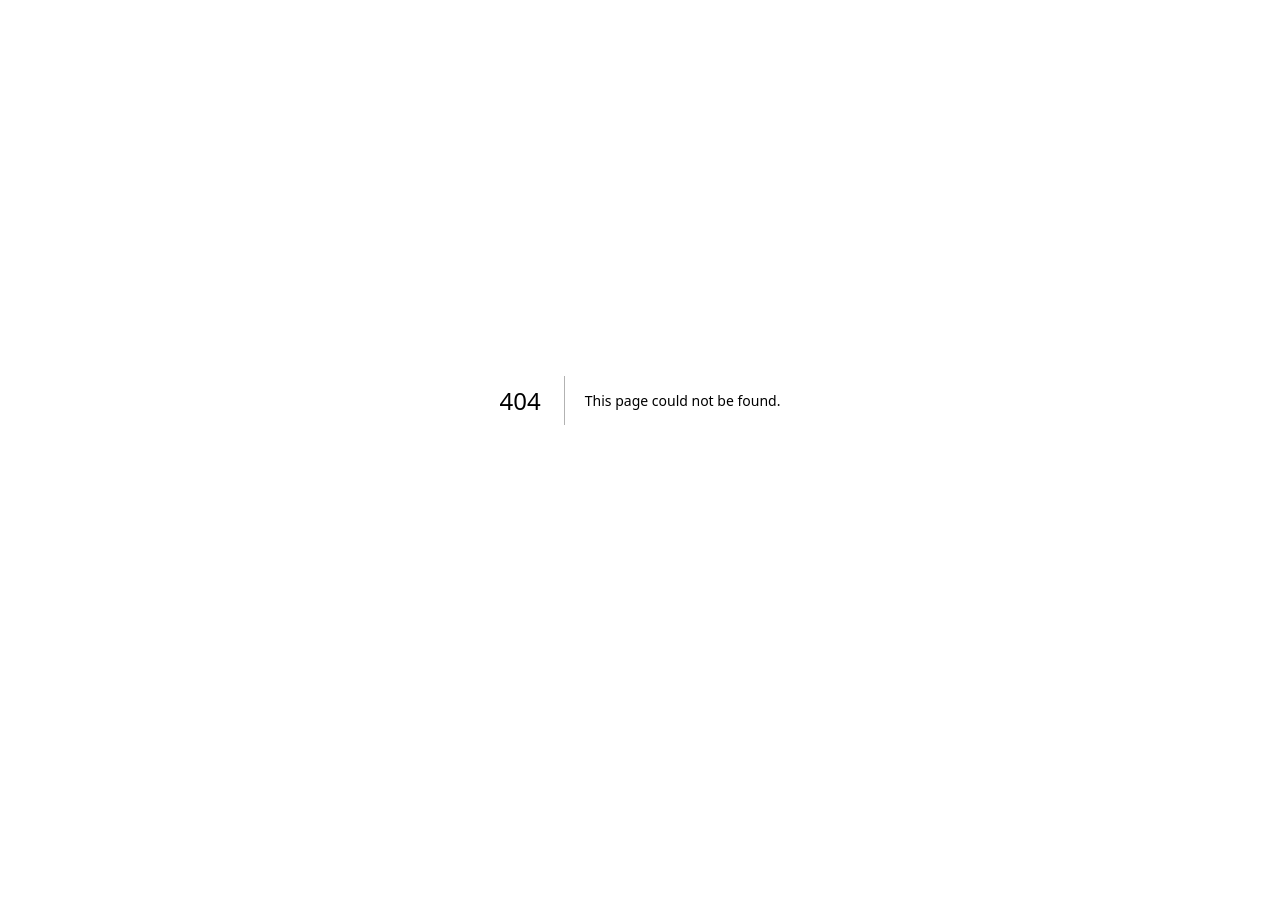
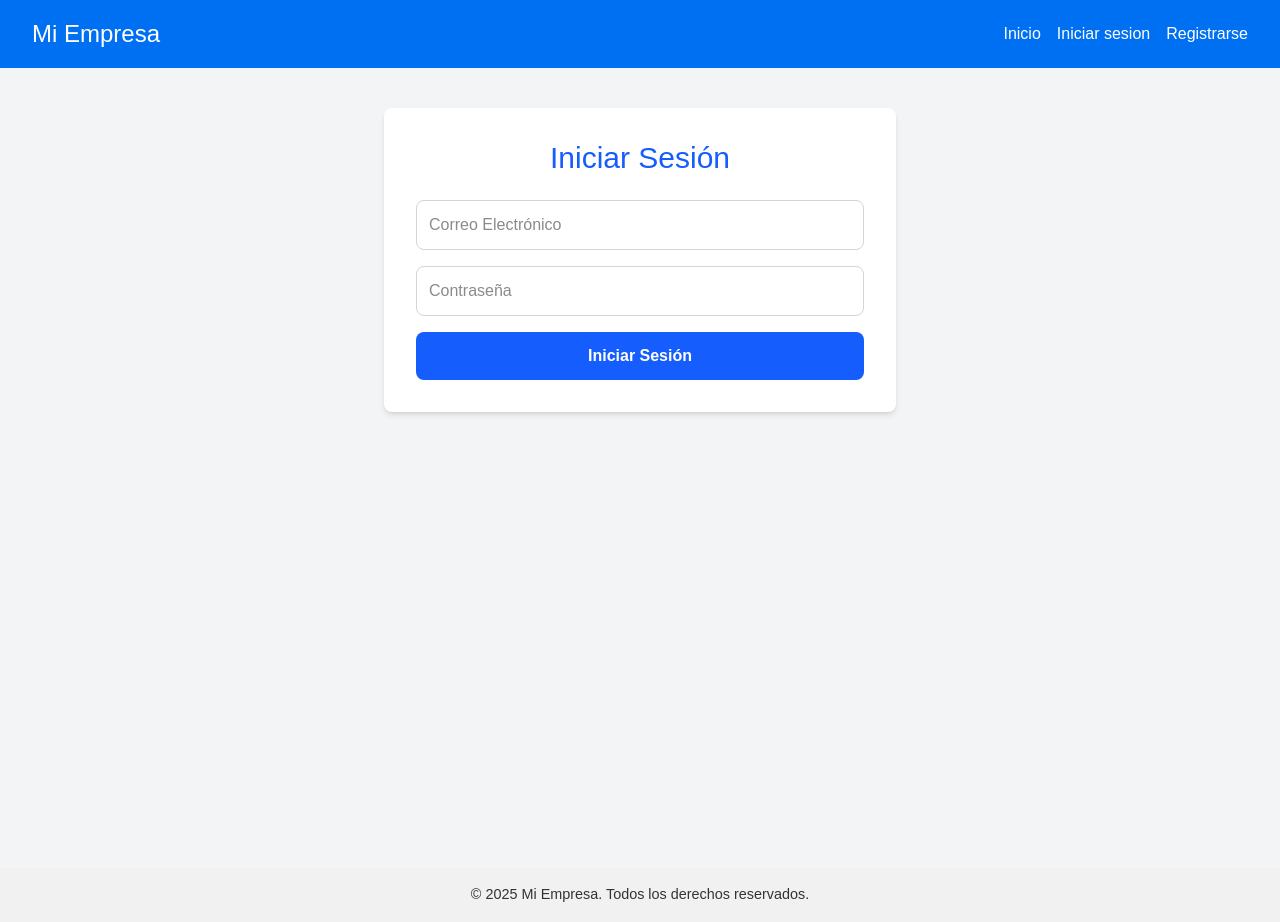
Before and after one commit to Nicolle07M/FotologyRemastered_FrontEnd, a Next.js app in the folder fotologyfrontend/: page /Login in a window 1280 px wide. Before the commit this address had no page. Before the commit the page ends 800 px from the top, so only its background shows below. Built offline with nearby package versions, Linux system fonts and the light colour scheme.

Commit message:
feat(Frontend): base Login with people service

```diff
--- /dev/null
+++ b/fotologyfrontend/src/app/Login/page.js
@@ -0,0 +1,72 @@
+"use client"
+import { useState } from 'react'
+import Head from 'next/head'
+import Header from '../components/Header'
+import Footer from '../components/Footer'
+
+const Login = () => {
+  const [credentials, setCredentials] = useState({
+    correo: '',
+    contraseña: '',
+  })
+
+  const handleChange = (e) => {
+    const { name, value } = e.target
+    setCredentials((prev) => ({ ...prev, [name]: value }))
+  }
+
+  const handleSubmit = (e) => {
+    e.preventDefault()
+    console.log('Credenciales:', credentials)
+    // Aquí puedes hacer la llamada al backend para autenticar
+  }
+
+  return (
+    <>
+      <Head>
+        <title>Iniciar Sesión</title>
+      </Head>
+
+      <Header />
+
+      <main className="min-h-screen flex flex-col justify-between bg-gray-100 dark:bg-gray-800">
+        <div className="max-w-lg mx-auto p-8 bg-white dark:bg-gray-700 rounded-lg shadow-md my-10">
+          <h1 className="text-3xl text-blue-600 text-center mb-6 dark:text-gray-100">Iniciar Sesión</h1>
+
+          <form className="space-y-4" onSubmit={handleSubmit}>
+            <input
+              type="email"
+              name="correo"
+              placeholder="Correo Electrónico"
+              value={credentials.correo}
+              onChange={handleChange}
+              className="w-full p-3 border border-gray-300 rounded-lg focus:outline-none focus:ring-2 focus:ring-blue-500"
+              required
+            />
+
+            <input
+              type="password"
+              name="contraseña"
+              placeholder="Contraseña"
+              value={credentials.contraseña}
+              onChange={handleChange}
+              className="w-full p-3 border border-gray-300 rounded-lg focus:outline-none focus:ring-2 focus:ring-blue-500"
+              required
+            />
+
+            <button
+              type="submit"
+              className="w-full p-3 bg-blue-600 text-white font-semibold rounded-lg hover:bg-blue-500 focus:outline-none focus:ring-2 focus:ring-blue-500"
+            >
+              Iniciar Sesión
+            </button>
+          </form>
+        </div>
+      </main>
+
+      <Footer />
+    </>
+  )
+}
+
+export default Login
--- a/fotologyfrontend/src/app/Register/page.js
+++ b/fotologyfrontend/src/app/Register/page.js
@@ -5,6 +5,7 @@ import Header from '../components/Header'
 import Footer from '../components/Footer'
 import DocumentTypeService from '../services/DocumentTypeService'
 import RolesService from '../services/RolesService'
+import PeopleService from '../services/PeopleService'
 
 const Register = () => {
   const [formData, setFormData] = useState({
@@ -41,7 +42,8 @@ const Register = () => {
       try {
         const response = await RolesService.getAll()
         if (Array.isArray(response)) {
-          setRole(response)
+          const filteredRoles = response.filter((r) => r.id === 2 || r.id === 3)
+          setRole(filteredRoles)
         }
       } catch (error) {
         console.error("Error al obtener los roles:", error)
@@ -50,6 +52,7 @@ const Register = () => {
 
     fetchRoles()
   }, [])
+
 
 
   const handleChange = (e) => {
--- a/fotologyfrontend/src/app/components/Header.js
+++ b/fotologyfrontend/src/app/components/Header.js
@@ -7,7 +7,7 @@ const Header = () => {
       <h2 className={styles.logo}>Mi Empresa</h2>
       <nav className={styles.nav}>
         <Link href="/" className={styles.link}>Inicio</Link>
-        <Link href="/login" className={styles.link}>Iniciar sesion</Link>
+        <Link href="/Login" className={styles.link}>Iniciar sesion</Link>
         <Link href="/Register" className={styles.link}>Registrarse</Link>
       </nav>
     </header>
--- a/fotologyfrontend/src/app/layout.js
+++ b/fotologyfrontend/src/app/layout.js
@@ -12,7 +12,7 @@ const geistMono = Geist_Mono({
 });
 
 export const metadata = {
-  title: "Create Next App",
+  title: "Fotology",
   description: "Generated by create next app",
 };
 
--- /dev/null
+++ b/fotologyfrontend/src/app/services/PeopleService.js
@@ -0,0 +1,66 @@
+import axios from 'axios';
+
+const API_URL = 'http://127.0.0.1:8000/api/people'; // Cambia esta URL por la de tu backend
+
+const PeopleService = {
+  // Obtener todas las personas
+  getAll: async () => {
+    try {
+      const response = await axios.get(API_URL);
+      return response.data;
+    } catch (error) {
+      console.error('Error al obtener las personas:', error);
+      throw error;
+    }
+  },
+
+  // Obtener una persona por ID
+  getById: async (id) => {
+    try {
+      const response = await axios.get(`${API_URL}/${id}`);
+      return response.data;
+    } catch (error) {
+      console.error(`Error al obtener la persona con ID ${id}:`, error);
+      throw error;
+    }
+  },
+
+  // Crear una nueva persona
+  create: async (data) => {
+    try {
+      const response = await axios.post(API_URL, data, {
+        headers: { 'Content-Type': 'application/json' },
+      });
+      return response.data;
+    } catch (error) {
+      console.error('Error al crear la persona:', error);
+      throw error;
+    }
+  },
+
+  // Actualizar una persona existente
+  update: async (id, data) => {
+    try {
+      const response = await axios.put(`${API_URL}/${id}`, data, {
+        headers: { 'Content-Type': 'application/json' },
+      });
+      return response.data;
+    } catch (error) {
+      console.error(`Error al actualizar la persona con ID ${id}:`, error);
+      throw error;
+    }
+  },
+
+  // Eliminar una persona
+  delete: async (id) => {
+    try {
+      const response = await axios.delete(`${API_URL}/${id}`);
+      return response.data;
+    } catch (error) {
+      console.error(`Error al eliminar la persona con ID ${id}:`, error);
+      throw error;
+    }
+  },
+};
+
+export default PeopleService;
```
